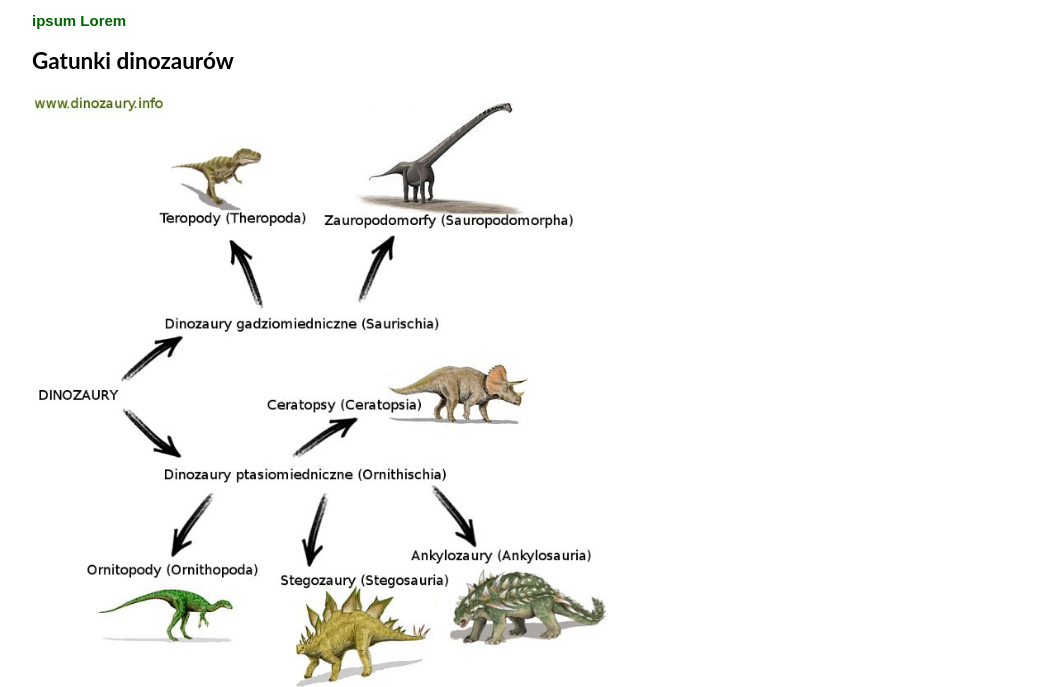
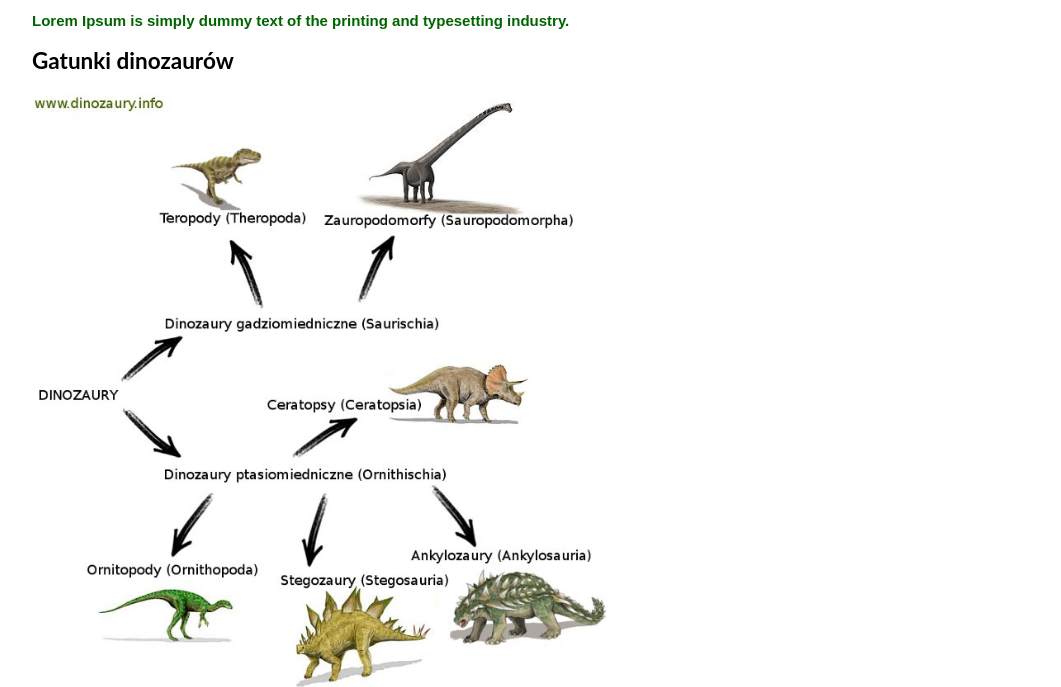
Before and after one commit to ZofiaMisiak/Mojastrona, a plain HTML site: page index.html in a window 1280 px wide. Shown: the part 234-921 px from the top of the page, without its empty margins (108-1169 px from the left). Drawn offline with nearby package versions, Linux system fonts and the light colour scheme.

Commit message:
changed text in a test section

```diff
--- a/index.html
+++ b/index.html
@@ -43,7 +43,7 @@
       </p>
     </div>
   </section id="nowy akapit" class="section">
-  <p> <strong>ipsum Lorem </strong></p>
+  <p> <strong>Lorem Ipsum is simply dummy text of the printing and typesetting industry. </strong></p>
   </section>
   <h2> Gatunki dinozaurów</h2>
   <section id="druga-sekcja">
```
